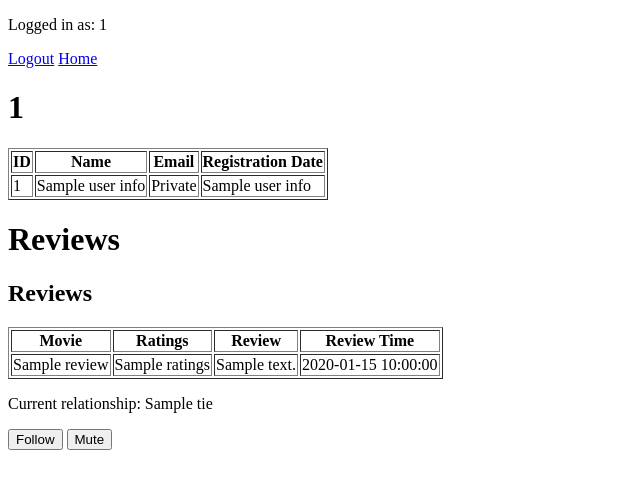
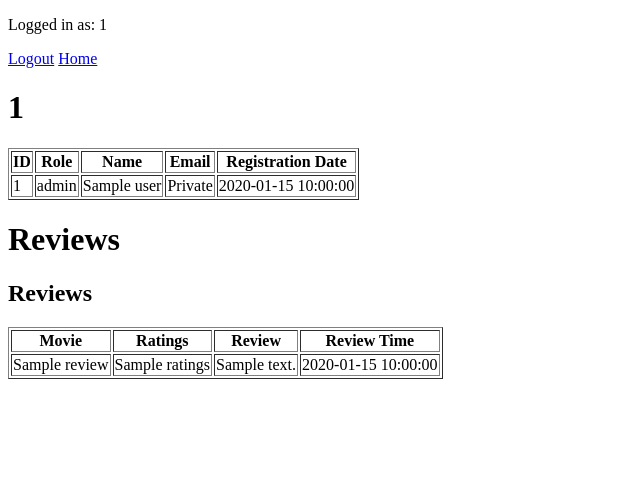
Before and after one commit to aliffkhuzairi/flask_movie_review_v2, a Flask app: page /user/1 in a window 1280 px wide. Shown: the top 489 px of the page, without its empty margins (0-640 px from the left). Run offline with Flask 3, Linux system fonts and the light colour scheme; the visitor is signed in with stand-in values (Sample User, id 1); a database or web service that is not in the repository returns one stand-in record (values such as "Sample title"); some libraries are stand-ins or nearby versions.

Commit message:
feat: add admin/user roles and display follow/mute users

```diff
--- a/app.py
+++ b/app.py
@@ -57,14 +57,13 @@ def auth():
         """, (user_id, password)
         )
         user = cur.fetchone()
-        print(user)
         cur.close()
         conn.close()
 
         if user:
             session['user_id'] = user[0]
-            session['role'] = user[1]
-            print(redirect(url_for('home')))
+            session['user_role'] = user[1]
+            print(session['user_id'], session['user_role'])
             return redirect(url_for('home'))
         else:
             return render_template('login.html', message="Invalid ID or password")
@@ -103,15 +102,21 @@ def home():
             select r.ratings, r.uid, m.title, r.review, r.rev_time
             from reviews r
             join movies m on r.mid = m.id
+            where r.uid not in (
+                select opid from ties where id = %s and tie = 'mute'
+                )
             order by r.rev_time desc;
-        """)
+        """,(session['user_id'],))
     elif review_sort == "title":
         cur.execute("""
             select r.ratings, r.uid, m.title, r.review, r.rev_time
             from reviews r
             join movies m on r.mid = m.id
+            where r.uid not in (
+                select opid from ties where id = %s and tie = 'mute'
+                )
             order by m.title desc;
-        """)
+        """,(session['user_id'],))
 
     reviews = cur.fetchall()
 
@@ -170,15 +175,21 @@ def movie_detail(movie_id):
     cur.execute("""
         select r.ratings, r.uid, r.review, r.rev_time
         from reviews r
-        where r.mid = %s
+        where r.mid = %s and r.uid not in (
+            select opid from ties where id = %s and tie = 'mute'
+            )
         order by r.rev_time desc
-    """, (movie_id,))
+    """, (movie_id, session['user_id'],))
 
     reviews = cur.fetchall()
 
     cur.execute("""
-        select round(avg(r.ratings), 2) from reviews r where r.mid = %s
-    """, (movie_id,))
+        select trunc(avg(r.ratings), 2)
+        from reviews r
+        where r.mid = %s and r.uid not in (
+            select opid from ties where id = %s and tie = 'mute'
+            )
+    """, (movie_id, session['user_id'],))
 
     avg_rating = cur.fetchone()[0]
 
@@ -191,13 +202,66 @@ def movie_detail(movie_id):
 def user_detail(user_id):
     if 'user_id' not in session:
         return redirect(url_for('index'))
-    is_self = (user_id == session['user_id'])
+
+    current_user_role = session.get('user_role')
     conn = get_db_connection()
     cur = conn.cursor()
 
+    cur.execute("""
+                select u.id, u.role, ui.name, ui.email, ui.reg_date
+                from users u
+                         join user_info ui on u.id = ui.id
+                where u.id = %s;
+                """, (user_id,))
+
+    user_info = cur.fetchone()
+    print(user_info)
+
+    if user_info is None:
+        cur.close()
+        conn.close()
+        return "User not found", 404
+
+    cur.execute("""
+                select m.title, r.ratings, r.review, r.rev_time
+                from reviews r
+                         join movies m on r.mid = m.id
+                where r.uid = %s
+                order by r.rev_time desc;
+                """, (user_id,))
+
+    user_reviews = cur.fetchall()
+
     relationship = None
 
-    if not is_self:
+    is_self = (user_id == session['user_id'])
+    is_admin_profile = (user_info[1] == 'admin')
+    is_current_user_admin = (current_user_role == 'admin')
+    followed_users = []
+    muted_users = []
+    if is_self:
+        cur.execute("""
+            select ui.id, ui.name
+            from ties t
+            join user_info ui on t.opid = ui.id
+            where t.id = %s and t.tie = 'follow'
+            order by ui.id;
+        """,(user_id,))
+
+        followed_users = cur.fetchall()
+
+        cur.execute("""
+                    select ui.id, ui.name
+                    from ties t
+                    join user_info ui on t.opid = ui.id
+                    where t.id = %s
+                    and t.tie = 'mute'
+                    order by ui.id;
+        """, (user_id,))
+
+        muted_users = cur.fetchall()
+
+    elif not is_self and not is_admin_profile and not is_current_user_admin:
         cur.execute("""
             select tie
             from ties
@@ -206,39 +270,30 @@ def user_detail(user_id):
 
         relation_row = cur.fetchone()
 
-        if  relation_row:
+        if relation_row:
             relationship =  relation_row[0]
-
-    cur.execute("""
-        select * from user_info where id = %s;
-    """, (user_id,))
-
-    user_info = cur.fetchone()
-
-    if user_info is None:
-        cur.close()
-        conn.close()
-        return "User not found", 404
-
-    cur.execute("""
-         select m.title, r.ratings, r.review, r.rev_time
-         from reviews r
-         join movies m on r.mid = m.id
-         where r.uid = %s
-         order by r.rev_time desc;
-    """,(user_id,))
-
-    user_reviews = cur.fetchall()
 
     cur.close()
     conn.close()
 
-    return render_template("user_info.html", user_info=user_info, user_review=user_reviews, user_id=session['user_id'], is_self=is_self, relationship=relationship)
+    return render_template("user_info.html",
+                           user_info=user_info,
+                           user_reviews=user_reviews,
+                           user_id=session['user_id'],
+                           is_self=is_self,
+                           is_admin_profile=is_admin_profile,
+                           is_current_user_admin=is_current_user_admin,
+                           relationship=relationship,
+                           followed_users=followed_users,
+                           muted_users=muted_users)
 
 @app.route('/follow/<target_user_id>', methods=['POST'])
 def follow_user(target_user_id):
     if 'user_id' not in session:
         return redirect(url_for('index'))
+
+    if session.get('user_role') == 'admin':
+        return redirect(url_for('user_detail', user_id=target_user_id))
 
     current_user_id = session['user_id']
 
@@ -248,7 +303,17 @@ def follow_user(target_user_id):
     conn = get_db_connection()
     cur = conn.cursor()
 
-    if target_user_id == "admin":
+    cur.execute("""
+        select role from users where id = %s;
+    """,(target_user_id,))
+    target_user = cur.fetchone()
+
+    if target_user is None:
+        cur.close()
+        conn.close()
+        return "User not found", 404
+
+    if target_user[0] == "admin":
         cur.close()
         conn.close()
         return redirect(url_for('user_detail', user_id=target_user_id))
@@ -270,6 +335,69 @@ def follow_user(target_user_id):
             insert into ties(id, opid, tie)
             values(%s, %s, 'follow');
         """, (current_user_id, target_user_id))
+
+    conn.commit()
+    cur.close()
+    conn.close()
+
+    return redirect(url_for('user_detail', user_id=target_user_id))
+
+@app.route('/mute/<target_user_id>', methods=['POST'])
+def mute_user(target_user_id):
+    if 'user_id' not in session:
+        return redirect(url_for('index'))
+
+    if session.get('user_role') == 'admin':
+        return redirect(url_for('user_detail', user_id=target_user_id))
+
+    current_user_id = session['user_id']
+
+    if current_user_id == target_user_id:
+        return redirect(url_for('user_detail', user_id=target_user_id))
+
+    conn = get_db_connection()
+    cur = conn.cursor()
+
+    cur.execute("""
+                select role
+                from users
+                where id = %s;
+                """, (target_user_id,))
+    target_user = cur.fetchone()
+
+    if target_user is None:
+        cur.close()
+        conn.close()
+        return "User not found", 404
+
+    if target_user[0] == "admin":
+        cur.close()
+        conn.close()
+        return redirect(url_for('user_detail', user_id=target_user_id))
+
+    cur.execute("""
+                delete
+                from ties
+                where id = %s
+                  and opid = %s
+                  and tie = 'follow';
+                """, (current_user_id, target_user_id))
+
+    cur.execute("""
+                select 1
+                from ties
+                where id = %s
+                  and opid = %s
+                  and tie = 'mute'
+                """, (current_user_id, target_user_id))
+
+    existing_follow = cur.fetchone()
+
+    if not existing_follow:
+        cur.execute("""
+                    insert into ties(id, opid, tie)
+                    values (%s, %s, 'mute');
+                    """, (current_user_id, target_user_id))
 
     conn.commit()
     cur.close()
@@ -317,53 +445,7 @@ def unmute_user(target_user_id):
     return redirect(url_for('user_detail', user_id=target_user_id))
 
 
-@app.route('/mute/<target_user_id>', methods=['POST'])
-def mute_user(target_user_id):
-    if 'user_id' not in session:
-        return redirect(url_for('index'))
 
-    current_user_id = session['user_id']
-
-    if current_user_id == target_user_id:
-        return redirect(url_for('user_detail', user_id=target_user_id))
-
-    conn = get_db_connection()
-    cur = conn.cursor()
-
-    if target_user_id == "admin":
-        cur.close()
-        conn.close()
-        return redirect(url_for('user_detail', user_id=target_user_id))
-
-    cur.execute("""
-                delete
-                from ties
-                where id = %s
-                  and opid = %s
-                  and tie = 'follow';
-                """, (current_user_id, target_user_id))
-
-    cur.execute("""
-                select 1
-                from ties
-                where id = %s
-                  and opid = %s
-                  and tie = 'mute'
-                """, (current_user_id, target_user_id))
-
-    existing_follow = cur.fetchone()
-
-    if not existing_follow:
-        cur.execute("""
-                    insert into ties(id, opid, tie)
-                    values (%s, %s, 'mute');
-                    """, (current_user_id, target_user_id))
-
-    conn.commit()
-    cur.close()
-    conn.close()
-
-    return redirect(url_for('user_detail', user_id=target_user_id))
 
 if __name__ == '__main__':
     app.run(debug=True)
--- a/templates/user_info.html
+++ b/templates/user_info.html
@@ -15,6 +15,11 @@
     <table border="1">
         <tr>
             <th>ID</th>
+
+            {% if session['user_role'] == 'admin' %}
+                <th>Role</th>
+            {% endif %}
+
             <th>Name</th>
             <th>Email</th>
             <th>Registration Date</th>
@@ -22,15 +27,18 @@
 
         <tr>
             <td>{{ user_info[0] }}</td>
+            {% if session['user_role'] == 'admin' %}
                 <td>{{ user_info[1] }}</td>
+            {% endif %}
+            <td>{{ user_info[2] }}</td>
 
             {% if is_self %}
-            <td>{{ user_info[2] }}</td>
+                <td>{{ user_info[3] }}</td>
             {% else %}
                 <td>Private</td>
             {% endif %}
 
-            <td>{{ user_info[3] }}</td>
+            <td>{{ user_info[4] }}</td>
         </tr>
 
     </table>
@@ -46,7 +54,7 @@
             <th>Review Time</th>
         </tr>
 
-        {% for review in user_review %}
+        {% for review in user_reviews %}
         <tr>
             <td>{{ review[0] }}</td>
             <td>{{ review[1] }}</td>
@@ -57,7 +65,7 @@
         {% endfor %}
     </table>
 
-    {% if not is_self %}
+    {% if not is_self and not is_admin_profile and not is_current_user_admin %}
     <p>Current relationship: {{ relationship if relationship else 'none' }}</p>
 
         {% if relationship == 'follow' %}
```
Also changed, not shown: other parts of templates/user_info.html (+35 -0 lines). Lines whose indentation alone changed are shown as unchanged.
